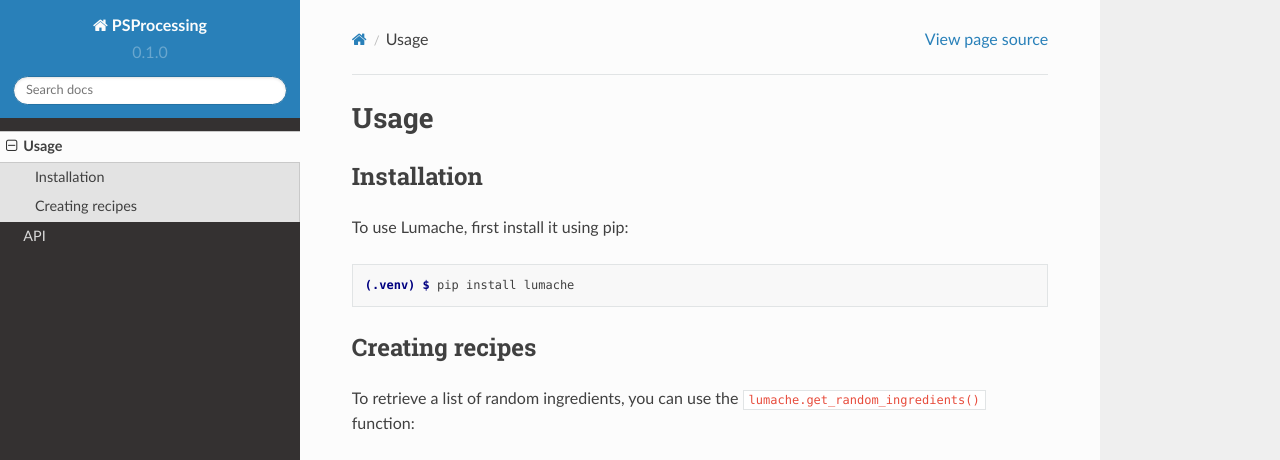
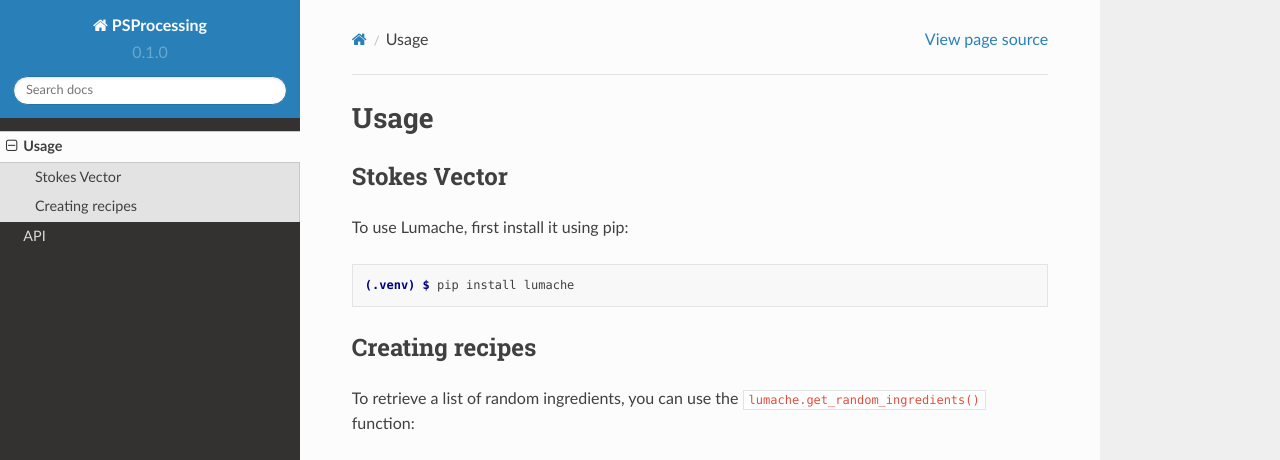
Before and after one commit to shadimasoumi/TestMATLAB, a Sphinx documentation site: the page built from docs/source/usage.rst, in a window 1280 px wide and 1095 px high. Shown: the top 460 px of the window. Built offline with Sphinx 7.4.7 and the Read the Docs theme 2.0.0, drawn with Linux system fonts in a browser that asks for light colours; grey boxes are pictures that could not be loaded.

Commit message:
Update usage.rst

```diff
--- a/docs/source/usage.rst
+++ b/docs/source/usage.rst
@@ -3,7 +3,7 @@ Usage
 
 .. _Stokes Vector:
 
-Installation
+Stokes Vector
 ------------
 
 To use Lumache, first install it using pip:
```
